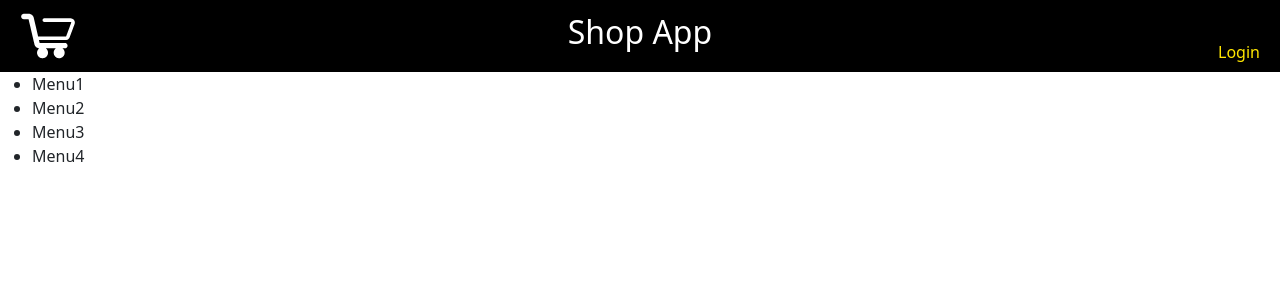
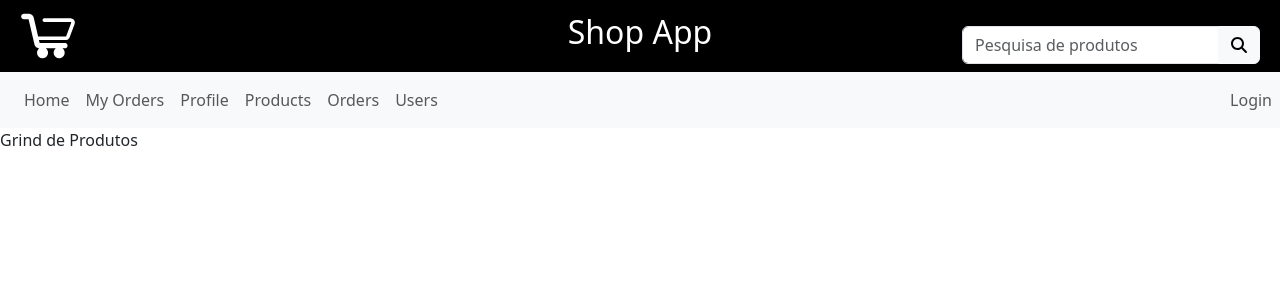
Before and after one commit to fdacio/shop-react-vite, a React (Vite) app: page / in a window 1280 px wide. Shown: the top 300 px of the page. Built offline with nearby package versions, Linux system fonts and the light colour scheme.

Commit message:
Menu and font awsome

```diff
--- a/package.json
+++ b/package.json
@@ -10,6 +10,9 @@
     "preview": "vite preview"
   },
   "dependencies": {
+    "@fortawesome/fontawesome-svg-core": "^6.7.2",
+    "@fortawesome/free-solid-svg-icons": "^6.7.2",
+    "@fortawesome/react-fontawesome": "^0.2.2",
     "axios": "^1.7.9",
     "bootstrap": "^5.3.3",
     "react": "^18.3.1",
--- a/src/components/Header/index.tsx
+++ b/src/components/Header/index.tsx
@@ -1,45 +1,38 @@
+import { faSearch } from '@fortawesome/free-solid-svg-icons';
+import { FontAwesomeIcon } from '@fortawesome/react-fontawesome';
 import React from 'react';
-import { Button, Col, Container, Row } from 'react-bootstrap';
+import { Button, Col, Container, Form, Image, InputGroup, Row } from 'react-bootstrap';
 import { Link } from 'react-router-dom';
 import shopLogo from '../../assets/logo-header.svg';
-import { useAuth } from '../../context/AuthProvider/useAuth';
 import './style.css';
 
 const Header: React.FC = () => {
-    const auth = useAuth();
-
-    function handleLogout() {
-        auth.SignOut();
-    }
 
     return (
         <header>
             <Container fluid>
                 <Row>
-                    <Col md={2} className='d-flex align-items-center justify-content-begin'>
+                    <Col md={4} className='d-flex align-items-center justify-content-begin'>
                         <Link to="/">
-                            <img src={shopLogo} className="logo" alt="Shop logo" />
+                            <Image src={shopLogo} className="logo" alt="Shop logo" />
                         </Link>
                     </Col>
-                    <Col md={8} className='d-flex justify-content-center align-items-center'>
+                    <Col md={4} className='d-flex justify-content-center align-items-center'>
                         <h1 className='title'>Shop App</h1>
                     </Col>
-                    <Col md={2} className='d-flex align-items-end justify-content-end'>
-                        {(auth.signed) ?
-                            <div className='d-flex gap-2 align-items-end'>
-                                <div className="username">{auth.user?.nome}</div>
-
-                                <Button className='btn-sm' variant="primary" onClick={handleLogout}>Sair</Button>
-
-                            </div>
-
-                            :
-
-                            <nav className='nav-login '>
-                                <Link to="/login" >Login</Link>
-                            </nav>
-
-                        }
+                    <Col md={4} className='d-flex align-items-end justify-content-end'>
+                        <Form>
+                            <InputGroup>
+                                <Form.Control
+                                    type="search"
+                                    placeholder="Pesquisa de produtos"
+                                    aria-label="Search"
+                                />
+                                <Button variant="light">
+                                    <FontAwesomeIcon icon={faSearch} />
+                                </Button>
+                            </InputGroup>
+                        </Form>
                     </Col>
                 </Row>
             </Container>
--- a/src/components/Menu/index.tsx
+++ b/src/components/Menu/index.tsx
@@ -1,16 +1,60 @@
 import React from 'react';
+import { Nav, Navbar } from 'react-bootstrap';
+import { useAuth } from '../../context/AuthProvider/useAuth';
 
 const Menu: React.FC = () => {
+
+    const auth = useAuth();
+
+    function handleLogout() {
+        auth.SignOut();
+    }
+
+
+    function renderMenu() {
+
+        const rules = auth.user?.rules;
+
+        const menu = <></>;
+
+        rules?.map((rule) => {
+            console.log(rule);
+
+        });
+
+        return menu;
+    }
+
+    renderMenu();
+
     return (
         <>
-            <nav className='sidebar'>
-                <ul className="nav-menu">
-                    <li className='nav-item'>Menu1</li>
-                    <li className='nav-item'>Menu2</li>
-                    <li className='nav-item'>Menu3</li>
-                    <li className='nav-item'>Menu4</li>
-                </ul>
-            </nav>
+            <Navbar bg="light" data-bs-theme="light">
+
+                <Navbar.Brand href="#"></Navbar.Brand>
+                <Nav className="me-auto broder">
+                    <Nav.Link href="/">Home</Nav.Link>
+
+                    <Nav.Link href="/">My Orders</Nav.Link>
+                    <Nav.Link href="/">Profile</Nav.Link>
+
+                    <Nav.Link href="/products">Products</Nav.Link>
+                    <Nav.Link href="/products">Orders</Nav.Link>
+                    <Nav.Link href="/users">Users</Nav.Link>
+
+                </Nav>
+
+                <Nav>
+                    { (!auth.signed) ?
+                    <Nav.Link href="/login">Login</Nav.Link>
+                    :<>
+                    <Nav.Link href="#">{auth.user?.nome}</Nav.Link>
+                    <Nav.Link href="" onClick={handleLogout}>Sair</Nav.Link>
+                    </>
+                    }
+                </Nav>
+
+            </Navbar>
         </>
     )
 }
--- a/src/pages/Home/index.tsx
+++ b/src/pages/Home/index.tsx
@@ -8,7 +8,7 @@ const Home: React.FC = () => {
             <Header />
             <Menu />
             <div>
-
+                Grind de Produtos
             </div>
 
         </>
--- a/src/pages/Login/index.tsx
+++ b/src/pages/Login/index.tsx
@@ -1,9 +1,11 @@
+import { faAt, faKey } from '@fortawesome/free-solid-svg-icons';
+import { FontAwesomeIcon } from '@fortawesome/react-fontawesome';
 import React, { useState } from 'react';
-import { Alert, Button, Card, Col, Container, Row, Spinner } from 'react-bootstrap';
+import { Alert, Button, Card, Col, Container, InputGroup, Row, Spinner } from 'react-bootstrap';
 import Form from 'react-bootstrap/Form';
 import { useNavigate } from 'react-router-dom';
 import Header from '../../components/Header';
-import { AuthError, LoginData } from '../../context/AuthProvider/types';
+import { AuthError, LoginData as LoginPayload } from '../../context/AuthProvider/types';
 import { useAuth } from '../../context/AuthProvider/useAuth';
 
 const Login: React.FC = () => {
@@ -20,19 +22,23 @@ const Login: React.FC = () => {
 
         setIsLoading(true);
 
-        const payload: LoginData = {
-            username: email,
-            password: password
-        }
-
         try {
-            await auth.SignIn(payload);
+            await auth.SignIn(parseLoginPayload({email, password}));
             navigate("/");
-        } catch(error: any) {
+        } catch (error: any) {
             setError(error.response.data);
         }
 
         setIsLoading(false);
+
+    }
+
+    function parseLoginPayload({email, password} : {email: string, password: string}):LoginPayload {
+        const payload: LoginPayload = {
+            username: email,
+            password: password
+        }
+        return payload;
 
     }
 
@@ -55,32 +61,38 @@ const Login: React.FC = () => {
                                 <Form>
                                     <Form.Group className="mb-3">
                                         <Form.Label htmlFor="email">Email</Form.Label>
+                                        <InputGroup>
+                                            <InputGroup.Text>
+                                                <FontAwesomeIcon icon={faAt} />
+                                            </InputGroup.Text>
                                             <Form.Control
                                                 type="email"
                                                 id="email"
                                                 value={email}
                                                 onChange={(e) => setEmail(e.target.value)} />
-                                        {
-                                            (error?.fields != null) && <small className='text-sm text-danger'>{error.fields.username}</small>
-                                        }
+                                            {(error?.fields != null) && <small className='text-sm text-danger'>{error.fields.username}</small>}
+                                        </InputGroup>
                                     </Form.Group>
                                     <Form.Group >
                                         <Form.Label htmlFor="password">Password</Form.Label>
+                                        <InputGroup>
+                                            <InputGroup.Text>
+                                                <FontAwesomeIcon icon={faKey} />
+                                            </InputGroup.Text>
                                             <Form.Control
                                                 type="password"
                                                 id="password"
                                                 value={password}
                                                 onChange={(e) => setPassword(e.target.value)} />
-                                        {
-                                            (error?.fields != null) && <small className='text-sm text-danger'>{error.fields.password}</small>
-                                        }
+                                                {(error?.fields != null) && <small className='text-sm text-danger'>{error.fields.password}</small>}
+                                        </InputGroup>
                                     </Form.Group>
                                 </Form>
                             </Card.Body>
                             <Card.Footer className='d-grid gap-2'>
                                 <Button variant="dark" onClick={handleLogin} disabled={isLoading}>
                                     {(isLoading)
-                                        ?<>
+                                        ? <>
                                             <Spinner
                                                 as="span"
                                                 animation="grow"
```
Also changed, not shown: 1 other file (tests, documents, lock files or other folders). Lines whose indentation alone changed are shown as unchanged.
